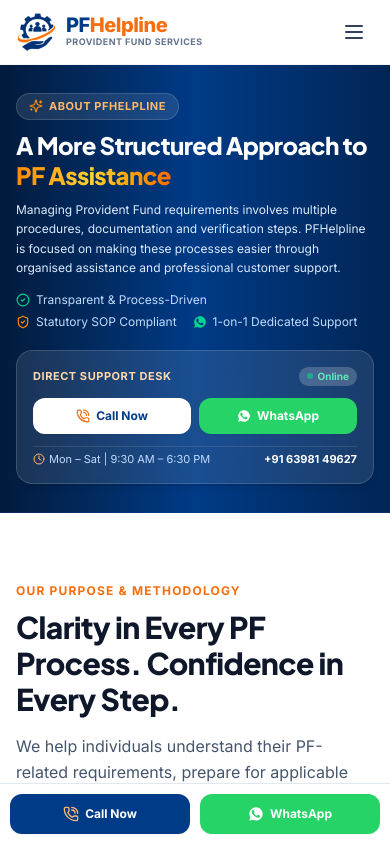
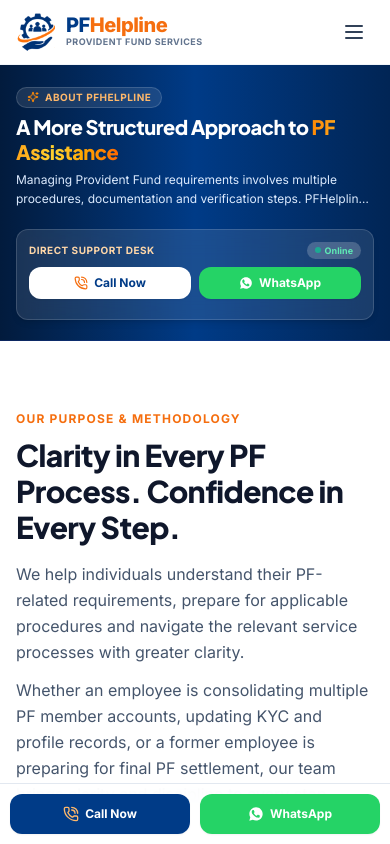
Before and after one commit to CFS-TECH/EPFOHelpline, a React (Vite) app in the folder Frontend/: page /about in a window 390 px wide. Shown: the top 844 px of the page. Built offline with nearby package versions, Linux system fonts and the light colour scheme; the HTML template or start-up script is replaced by a standard one.

Commit message:
Optimize PageHero on mobile: clamp description, hide trust points, and make action card compact

```diff
--- a/Frontend/src/components/PageHero.jsx
+++ b/Frontend/src/components/PageHero.jsx
@@ -16,19 +16,19 @@ export default function PageHero({
   rightContent
 }) {
   return (
-    <section className="bg-gradient-to-r from-[#021b3d] via-[#003B87] to-[#012555] text-white py-7 sm:py-9 border-b border-blue-900/40 relative">
+    <section className="bg-gradient-to-r from-[#021b3d] via-[#003B87] to-[#012555] text-white py-5 sm:py-8 border-b border-blue-900/40 relative">
       <div className="max-w-7xl mx-auto px-4 sm:px-6 lg:px-8">
-        <div className="flex flex-col lg:flex-row lg:items-center lg:justify-between gap-5">
+        <div className="flex flex-col lg:flex-row lg:items-center lg:justify-between gap-3.5 sm:gap-5">
           {/* Left Info Column */}
-          <div className="space-y-2.5 max-w-2xl">
+          <div className="space-y-1.5 sm:space-y-2.5 max-w-2xl">
             {badge && (
-              <div className="inline-flex items-center gap-1.5 px-3 py-1 rounded-full bg-white/10 border border-white/15 text-orange-300 text-[11px] font-bold uppercase tracking-wider">
-                <Sparkles className="w-3.5 h-3.5 text-orange-400" />
+              <div className="inline-flex items-center gap-1.5 px-2.5 py-0.5 sm:px-3 sm:py-1 rounded-full bg-white/10 border border-white/15 text-orange-300 text-[10px] sm:text-[11px] font-bold uppercase tracking-wider">
+                <Sparkles className="w-3 h-3 sm:w-3.5 sm:h-3.5 text-orange-400" />
                 <span>{badge}</span>
               </div>
             )}
 
-            <h1 className="text-2xl sm:text-3xl lg:text-4xl font-extrabold tracking-tight text-white leading-tight">
+            <h1 className="text-xl sm:text-3xl lg:text-4xl font-extrabold tracking-tight text-white leading-tight">
               {title}{' '}
               {highlight && (
                 <span className="text-transparent bg-clip-text bg-gradient-to-r from-orange-400 via-amber-300 to-orange-500">
@@ -38,14 +38,14 @@ export default function PageHero({
             </h1>
 
             {description && (
-              <p className="text-xs sm:text-sm text-blue-100 leading-relaxed max-w-xl">
+              <p className="text-xs sm:text-sm text-blue-100 leading-relaxed max-w-xl line-clamp-2 sm:line-clamp-none">
                 {description}
               </p>
             )}
 
-            {/* Inline Trust Points */}
+            {/* Inline Trust Points: Hidden on mobile to keep screen clean & light */}
             {trustPoints && trustPoints.length > 0 && (
-              <div className="flex flex-wrap items-center gap-x-4 gap-y-1.5 pt-1 text-xs text-blue-200">
+              <div className="hidden sm:flex flex-wrap items-center gap-x-4 gap-y-1.5 pt-1 text-xs text-blue-200">
                 {trustPoints.map((pt, idx) => {
                   const Icon = pt.icon;
                   return (
@@ -67,12 +67,12 @@ export default function PageHero({
             {rightContent ? (
               rightContent
             ) : (
-              <div className="bg-white/10 backdrop-blur-md border border-white/15 p-4 rounded-2xl shadow-md space-y-3">
+              <div className="bg-white/10 backdrop-blur-md border border-white/15 p-3 sm:p-4 rounded-xl sm:rounded-2xl shadow-md space-y-2 sm:space-y-3">
                 <div className="flex items-center justify-between">
-                  <span className="text-[11px] font-bold uppercase tracking-wider text-orange-200">
+                  <span className="text-[10px] sm:text-[11px] font-bold uppercase tracking-wider text-orange-200">
                     Direct Support Desk
                   </span>
-                  <span className="inline-flex items-center gap-1 text-[10px] font-bold bg-white/20 px-2 py-0.5 rounded-full text-emerald-300">
+                  <span className="inline-flex items-center gap-1 text-[9px] sm:text-[10px] font-bold bg-white/20 px-2 py-0.5 rounded-full text-emerald-300">
                     <span className="w-1.5 h-1.5 rounded-full bg-emerald-400 animate-pulse" />
                     Online
                   </span>
@@ -81,7 +81,7 @@ export default function PageHero({
                 <div className="grid grid-cols-2 gap-2">
                   <a
                     href={`tel:${LEAD_CONFIG.phoneDial}`}
-                    className="flex items-center justify-center gap-1.5 py-2.5 px-3 rounded-xl bg-white text-[#003B87] hover:bg-slate-100 text-xs font-bold transition-all shadow-xs"
+                    className="flex items-center justify-center gap-1.5 py-2 sm:py-2.5 px-3 rounded-xl bg-white text-[#003B87] hover:bg-slate-100 text-xs font-bold transition-all shadow-xs"
                   >
                     <PhoneCall className="w-3.5 h-3.5 text-[#F56E0F]" />
                     <span>Call Now</span>
@@ -91,14 +91,15 @@ export default function PageHero({
                     href={getWhatsAppUrl({ service: title || 'PF Assistance' })}
                     target="_blank"
                     rel="noopener noreferrer"
-                    className="flex items-center justify-center gap-1.5 py-2.5 px-3 rounded-xl bg-[#25D366] hover:bg-[#1ebe57] text-white text-xs font-bold transition-all shadow-xs"
+                    className="flex items-center justify-center gap-1.5 py-2 sm:py-2.5 px-3 rounded-xl bg-[#25D366] hover:bg-[#1ebe57] text-white text-xs font-bold transition-all shadow-xs"
                   >
                     <WhatsAppIcon className="w-3.5 h-3.5" />
                     <span>WhatsApp</span>
                   </a>
                 </div>
 
-                <div className="flex items-center justify-between text-[11px] text-blue-200 pt-1 border-t border-white/10">
+                {/* Extended Timing line: Hidden on mobile to avoid excess clutter */}
+                <div className="hidden sm:flex items-center justify-between text-[11px] text-blue-200 pt-1 border-t border-white/10">
                   <span className="flex items-center gap-1">
                     <Clock className="w-3 h-3 text-orange-300 shrink-0" />
                     <span>{LEAD_CONFIG.workingHours}</span>
```
